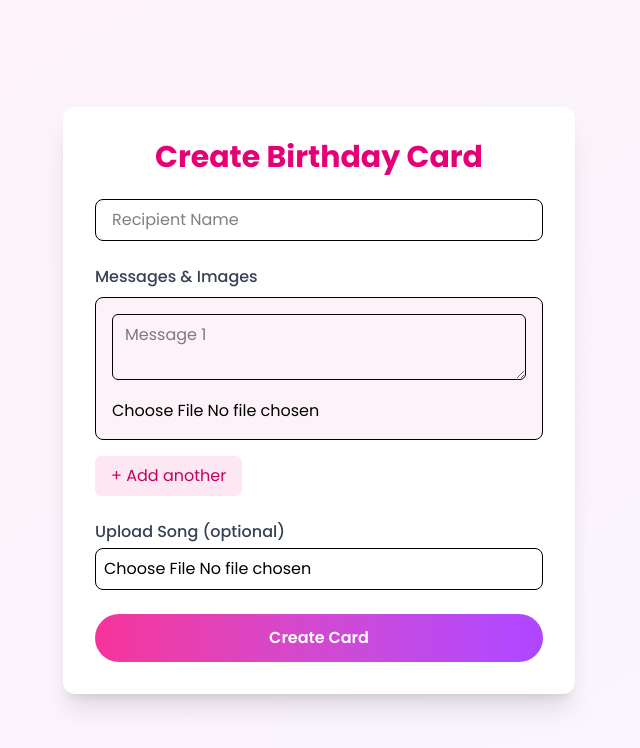
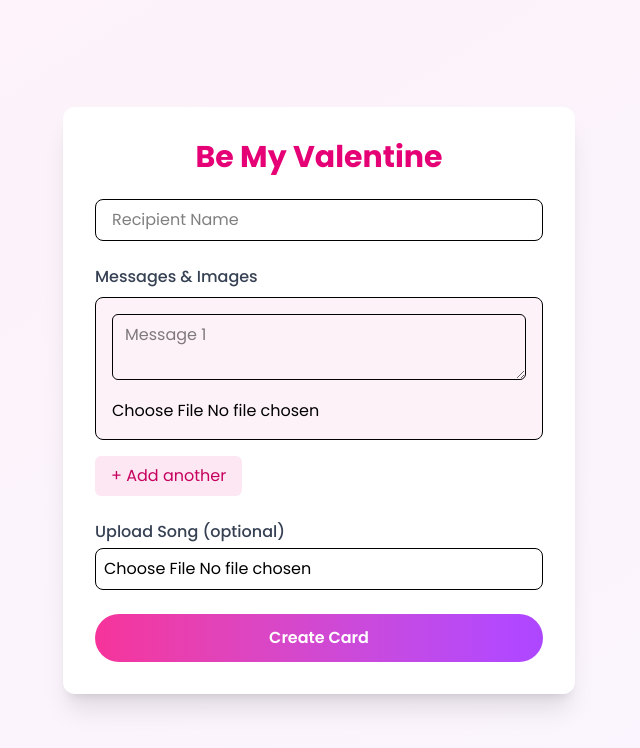
Before and after one commit to Jamison-lii/Wishly, a React (Vite) app: page /create in a window 1280 px wide. Shown: the top 748 px of the page, without its empty margins (321-961 px from the left). Built offline with nearby package versions, Linux system fonts and the light colour scheme.

Commit message:
Update CreateCard.jsx
Update on Create Card

```diff
--- a/src/pages/CreateCard.jsx
+++ b/src/pages/CreateCard.jsx
@@ -71,7 +71,7 @@ const CreateCard = () => {
         className="bg-white rounded-xl shadow-xl p-8 w-full max-w-lg space-y-6"
       >
         <h1 className="text-3xl font-bold text-pink-600 text-center">
-          Create Birthday Card
+          Be My Valentine
         </h1>
 
         <input
```
